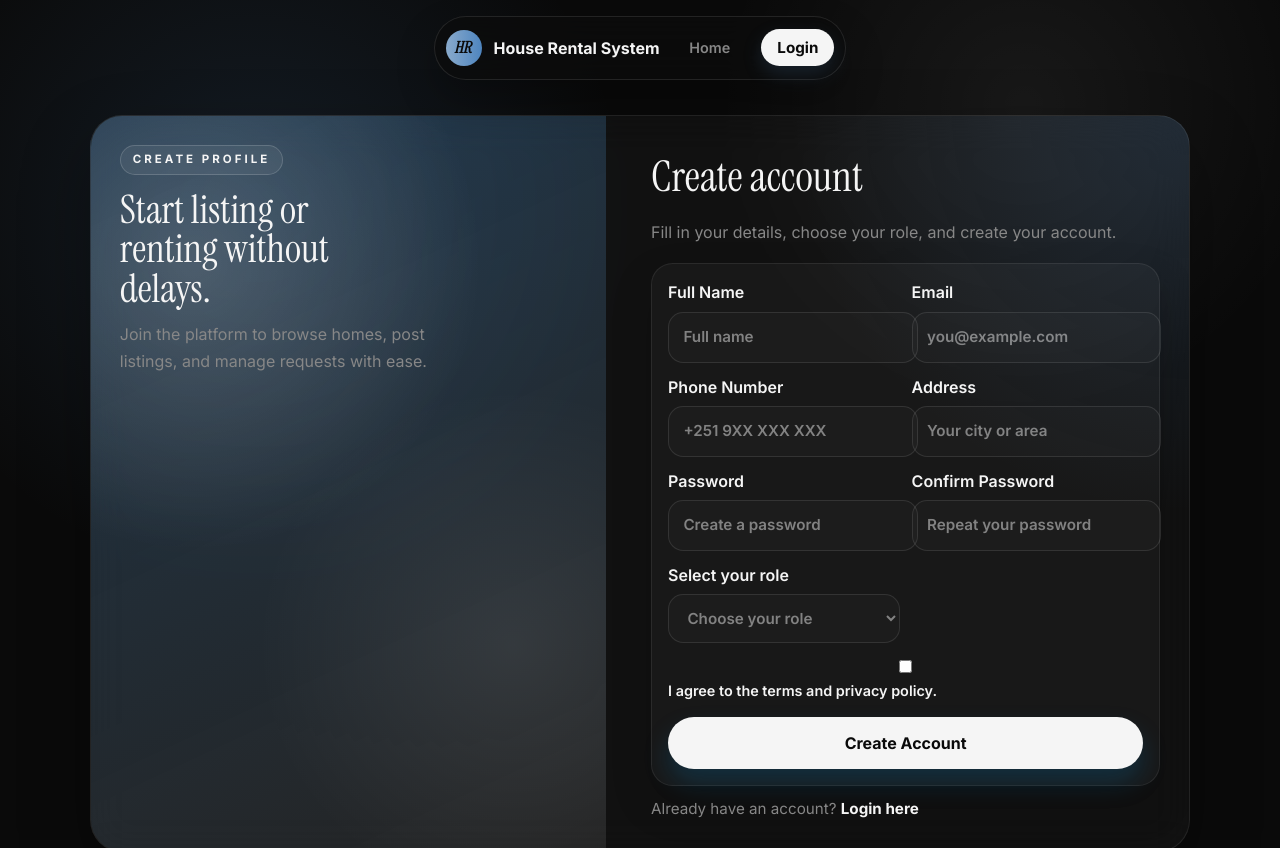
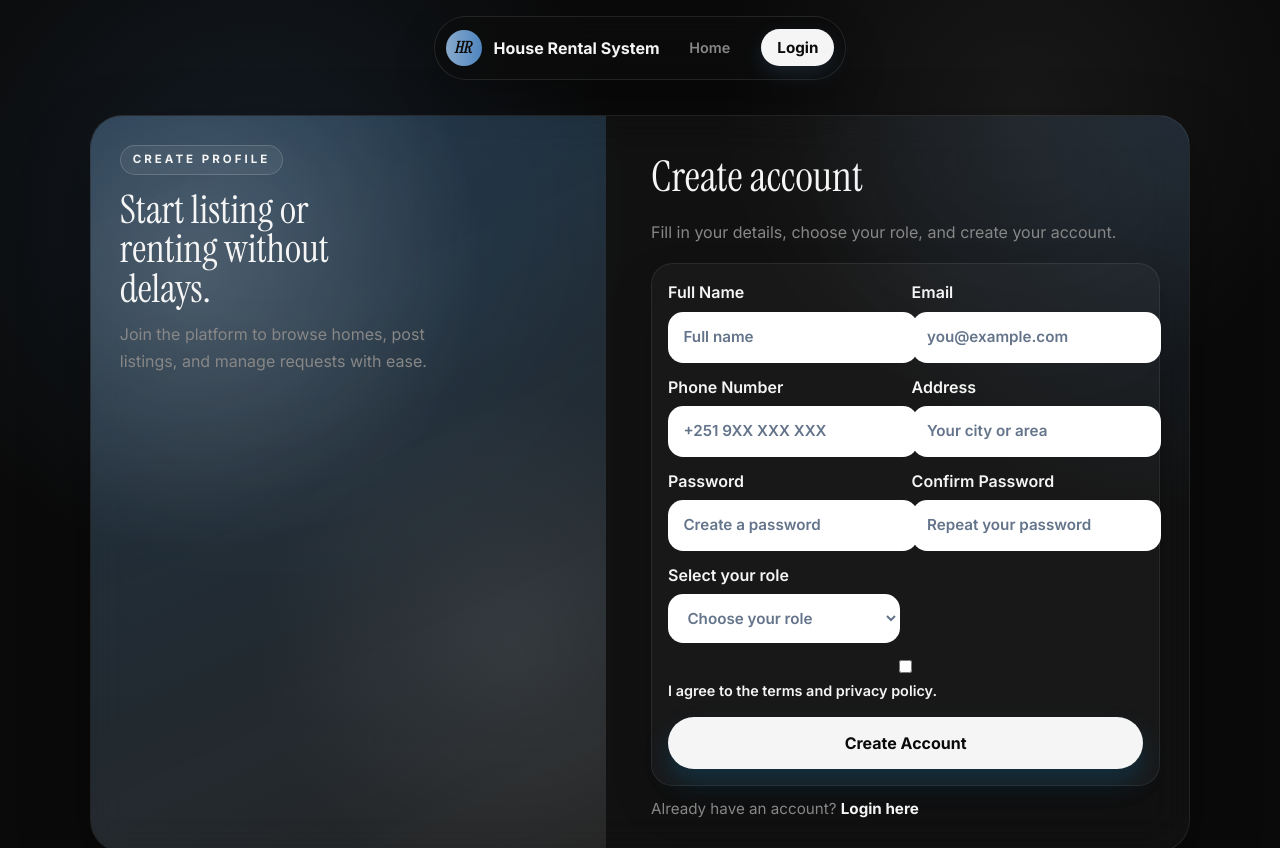
Before and after one commit to samuelabera21/House-Rental-System, a Next.js app: page /register in a window 1280 px wide. Shown: the top 848 px of the page. Built offline with nearby package versions, Linux system fonts and the light colour scheme.

Commit message:
update registration

```diff
--- a/styles/globals.css
+++ b/styles/globals.css
@@ -2966,13 +2966,17 @@ a.nav-user-chip:hover {
   border-radius: 0.95rem;
   padding: 0.82rem 0.9rem;
   font-size: 0.95rem;
-  background: rgba(255, 255, 255, 0.02);
-  color: hsl(var(--text));
+  background: #ffffff;
+  color: #0f172a;
 }
 
 .auth-form input::placeholder,
+.auth-form select:invalid {
+  color: #64748b;
+}
+
 .auth-form select {
-  color: rgba(255, 255, 255, 0.45);
+  color: #0f172a;
 }
 
 .auth-form input:focus-visible,
@@ -2980,6 +2984,17 @@ a.nav-user-chip:hover {
   outline: none;
   border-color: rgba(137, 170, 204, 0.55);
   box-shadow: 0 0 0 3px rgba(78, 133, 191, 0.18);
+  background: #ffffff;
+  color: #0f172a;
+}
+
+.auth-form input:-webkit-autofill,
+.auth-form input:-webkit-autofill:hover,
+.auth-form input:-webkit-autofill:focus,
+.auth-form input:-webkit-autofill:active {
+  -webkit-text-fill-color: #0f172a;
+  box-shadow: 0 0 0 1000px #ffffff inset;
+  transition: background-color 9999s ease-out 0s;
 }
 
 .auth-form button {
```
